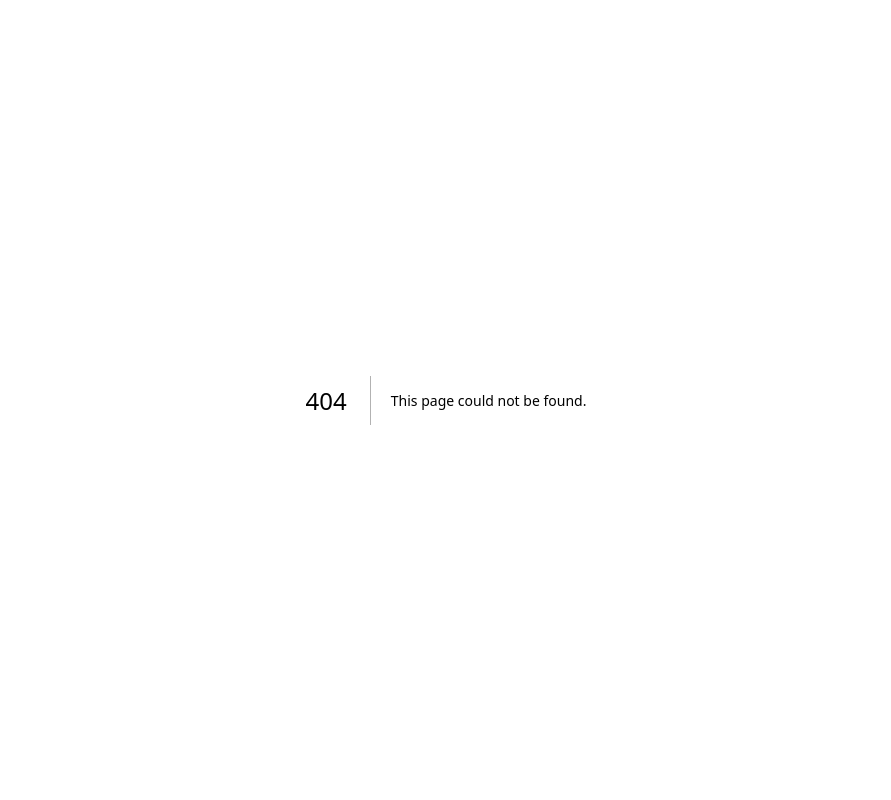
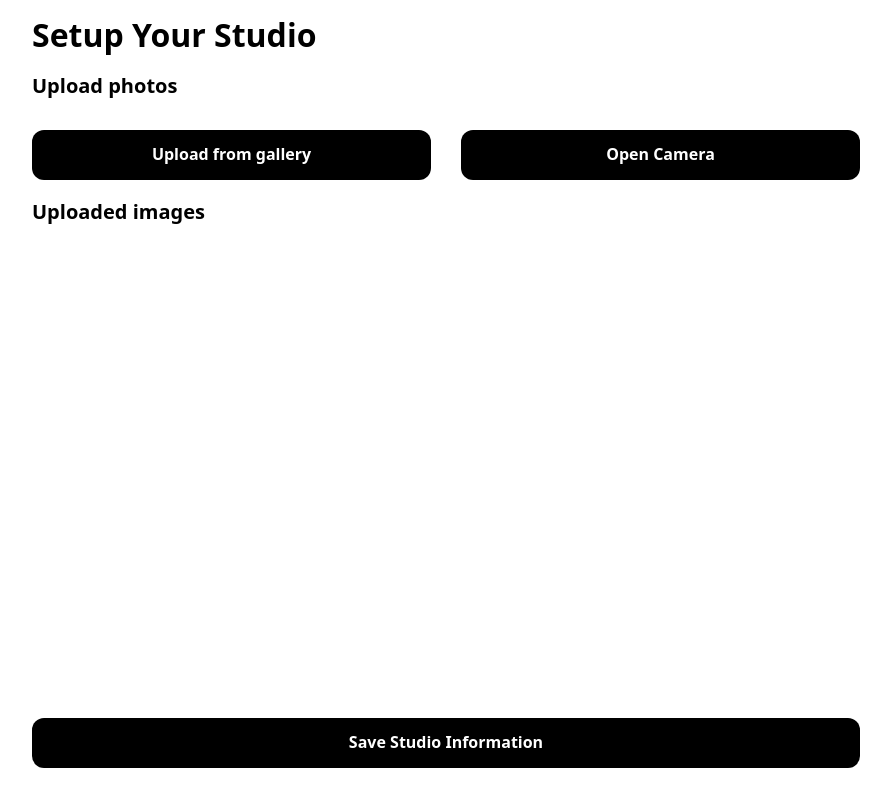
Before and after one commit to Chandan784/CreatorStudio, a Next.js app: page /pages/upload-image in a window 1280 px wide. Before the commit this address had no page. Shown: the whole page, without its empty margins (194-1085 px from the left). Built offline with nearby package versions, Linux system fonts and the light colour scheme.

Commit message:
upload gallary ui done

```diff
--- a/package.json
+++ b/package.json
@@ -9,6 +9,7 @@
     "lint": "next lint"
   },
   "dependencies": {
+    "@headlessui/react": "^2.2.0",
     "body-parser": "^1.20.3",
     "cors": "^2.8.5",
     "express": "^4.21.2",
--- /dev/null
+++ b/src/app/pages/upload-image/page.js
@@ -0,0 +1,9 @@
+import UploadGallary from "@/components/studiosetup/UploadGallary";
+
+export default function page() {
+    return (
+        <>
+            <UploadGallary />
+        </>
+    );
+}
--- a/src/components/common/Icon.jsx
+++ b/src/components/common/Icon.jsx
@@ -62,6 +62,13 @@ const Icons = ({ icon, className }) => {
                 </g>
             </svg>
         ),
+        dotsMenu: (
+            <svg width="6" height="24" viewBox="0 0 6 24" fill="none" xmlns="http://www.w3.org/2000/svg">
+                <circle cx="3" cy="3" r="3" fill="#615F5F" />
+                <circle cx="3" cy="20.647" r="3" fill="#615F5F" />
+                <circle cx="3" cy="11.8235" r="3" fill="#615F5F" />
+            </svg>
+        ),
 
 
     };
--- /dev/null
+++ b/src/components/scripteditor/DragDropScenes.jsx
@@ -0,0 +1,40 @@
+"use client";
+
+import Icons from "./common/Icon";
+
+
+const initialScenes = [
+    { id: "1", timeSpend: "00:00 to 00:15", text: "Let me tell you how I saved a smoker from losing his lungs by stopping the blood in his cough.", button: "Scene Description" },
+    { id: "2", timeSpend: "00:16 to 00:30", text: "Let me tell you how I saved a smoker from losing his lungs by stopping the blood in his cough." },
+    { id: "3", timeSpend: "00:30 to 00:45", text: "Let me tell you how I saved a smoker from losing his lungs by stopping the blood in his cough." }
+];
+
+const DragDropScenes = () => {
+
+
+    return (
+        <div className="bg-[#d9d9d9] min-h-screen">
+            <div className="max-w-[860px] mx-auto px-4 py-[60px] flex flex-col gap-6">
+                {initialScenes.map((obj, i) => {
+                    return (
+                        <div key={i} className="flex flex-col gap-6">
+                            <div className="flex items-center gap-3">
+                                <p className="text-sm text-[#615F5F] font-extrabold text-center font-inter">{obj.timeSpend}</p>
+                                <span>
+                                    <Icons icon={'dotsMenu'} />
+                                </span>
+                                <div className="bg-white p-7 rounded-[10px]">
+                                    <p className="font-inter text-sm font-extrabold">{obj.text}</p>
+                                </div>
+                            </div>
+                            {obj.button && <button className="text-black bg-white py-3 rounded-[10px] font-inter text-sm font-extrabold duration-300 hover:text-white hover:bg-black">{obj.button}</button>}
+                        </div>
+                    )
+                })}
+
+            </div>
+        </div>
+    );
+};
+
+export default DragDropScenes;
--- /dev/null
+++ b/src/components/studiosetup/UploadGallary.jsx
@@ -0,0 +1,97 @@
+"use client";
+import React, { useState } from "react";
+import Icons from "../common/Icon";
+
+const UploadGallery = () => {
+    const [images, setImages] = useState([]);
+
+    // Handle file upload
+    const handleFileUpload = (e) => {
+        const files = Array.from(e.target.files);
+        const newImages = files.map((file) => URL.createObjectURL(file));
+        setImages((prev) => [...prev, ...newImages]);
+    };
+
+    // Handle camera capture
+    const handleCameraCapture = async () => {
+        try {
+            const stream = await navigator.mediaDevices.getUserMedia({ video: true });
+            const video = document.createElement("video");
+            video.srcObject = stream;
+            video.play();
+
+            const track = stream.getVideoTracks()[0];
+            const imageCapture = new ImageCapture(track);
+            const blob = await imageCapture.takePhoto();
+            const imageUrl = URL.createObjectURL(blob);
+
+            setImages((prev) => [...prev, imageUrl]);
+            track.stop(); // Stop camera after capture
+        } catch (error) {
+            console.error("Error accessing camera:", error);
+        }
+    };
+
+    // Remove image from list
+    const handleRemoveImage = (imageToRemove) => {
+        setImages((prev) => prev.filter((img) => img !== imageToRemove));
+    };
+
+    return (
+        <div className="max-w-[860px] mx-auto px-4 min-h-screen pt-4 flex flex-col justify-between">
+            <div>
+                <h2 className="text-[32px] !leading-[120%] text-black font-semibold">
+                    Setup Your Studio
+                </h2>
+                <p className="text-xl !leading-[160%] text-black font-semibold pt-4 pb-7">
+                    Upload photos
+                </p>
+                <div className="flex flex-col md:flex-row gap-[30px]">
+                    <label
+                        htmlFor="imageupload"
+                        className="bg-black w-full cursor-pointer text-center rounded-xl py-3.5 text-white !leading-[137%] font-semibold"
+                    >
+                        Upload from gallery
+                    </label>
+                    <input
+                        type="file"
+                        id="imageupload"
+                        accept="image/*"
+                        hidden
+                        multiple
+                        onChange={handleFileUpload}
+                    />
+                    <button
+                        onClick={handleCameraCapture}
+                        className="bg-black cursor-pointer w-full text-center rounded-xl py-3.5 text-white !leading-[137%] font-semibold"
+                    >
+                        Open Camera
+                    </button>
+                </div>
+                <p className="text-xl !leading-[160%] text-black font-semibold pt-4 pb-7">
+                    Uploaded images
+                </p>
+                <div className="grid grid-cols-3 gap-4">
+                    {images.map((img, index) => (
+                        <div key={index} className="relative">
+                            <img src={img} alt={`Uploaded ${index}`} className="w-full h-32 object-cover rounded-lg" />
+                            <span
+                                className="absolute top-1 cursor-pointer end-1 p-1"
+                                onClick={() => handleRemoveImage(img)}
+                            >
+                                <Icons icon={'circleCross'} />
+                            </span>
+                        </div>
+                    ))}
+                </div>
+            </div>
+            <div className="flex w-full py-8">
+                <button className="bg-black cursor-pointer w-full text-center rounded-xl py-3.5 text-white !leading-[137%] font-semibold">
+                    Save Studio Information
+                </button>
+            </div>
+        </div>
+    );
+};
+
+export default UploadGallery;
```
Also changed, not shown: 1 other file (tests, documents, lock files or other folders).
